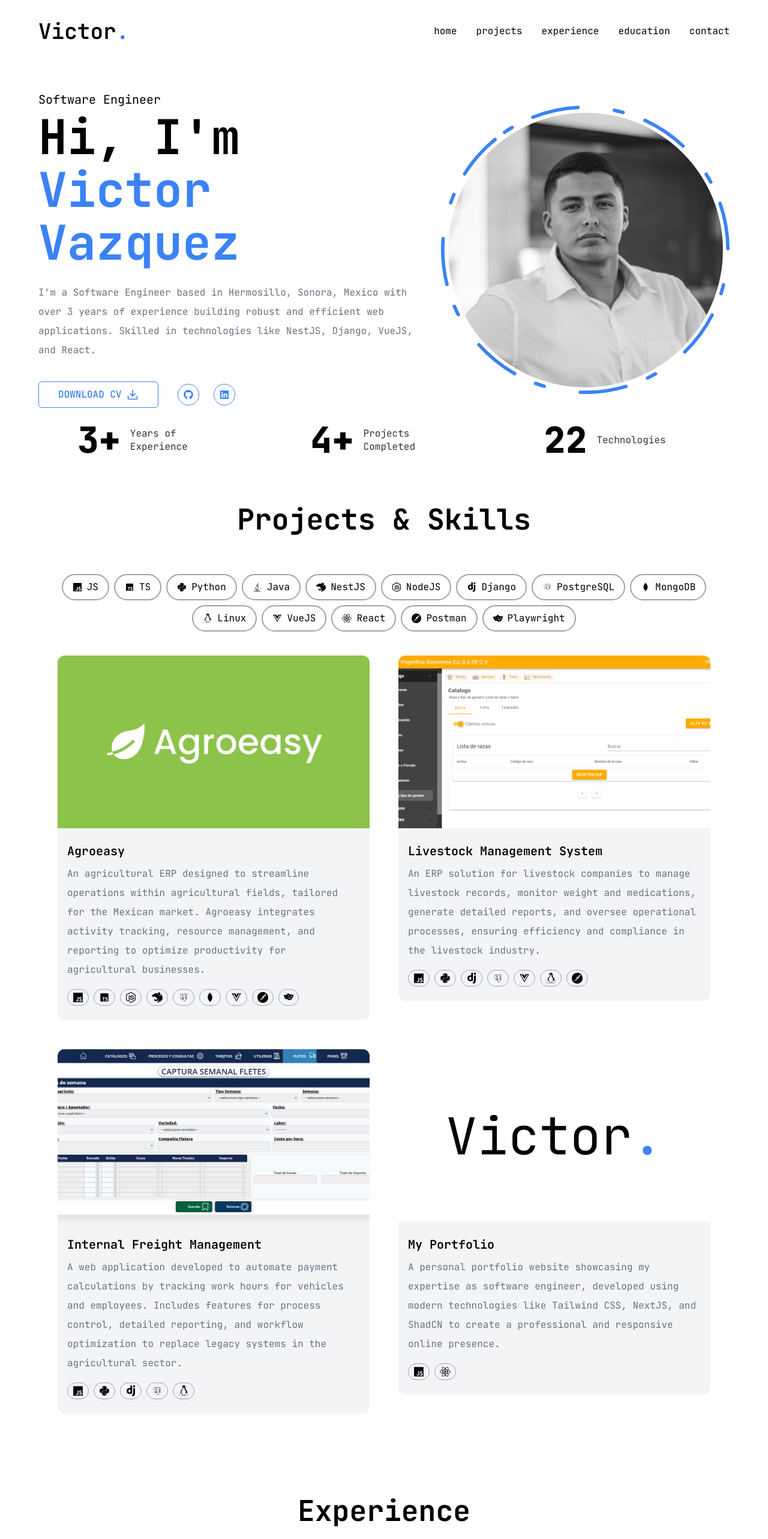
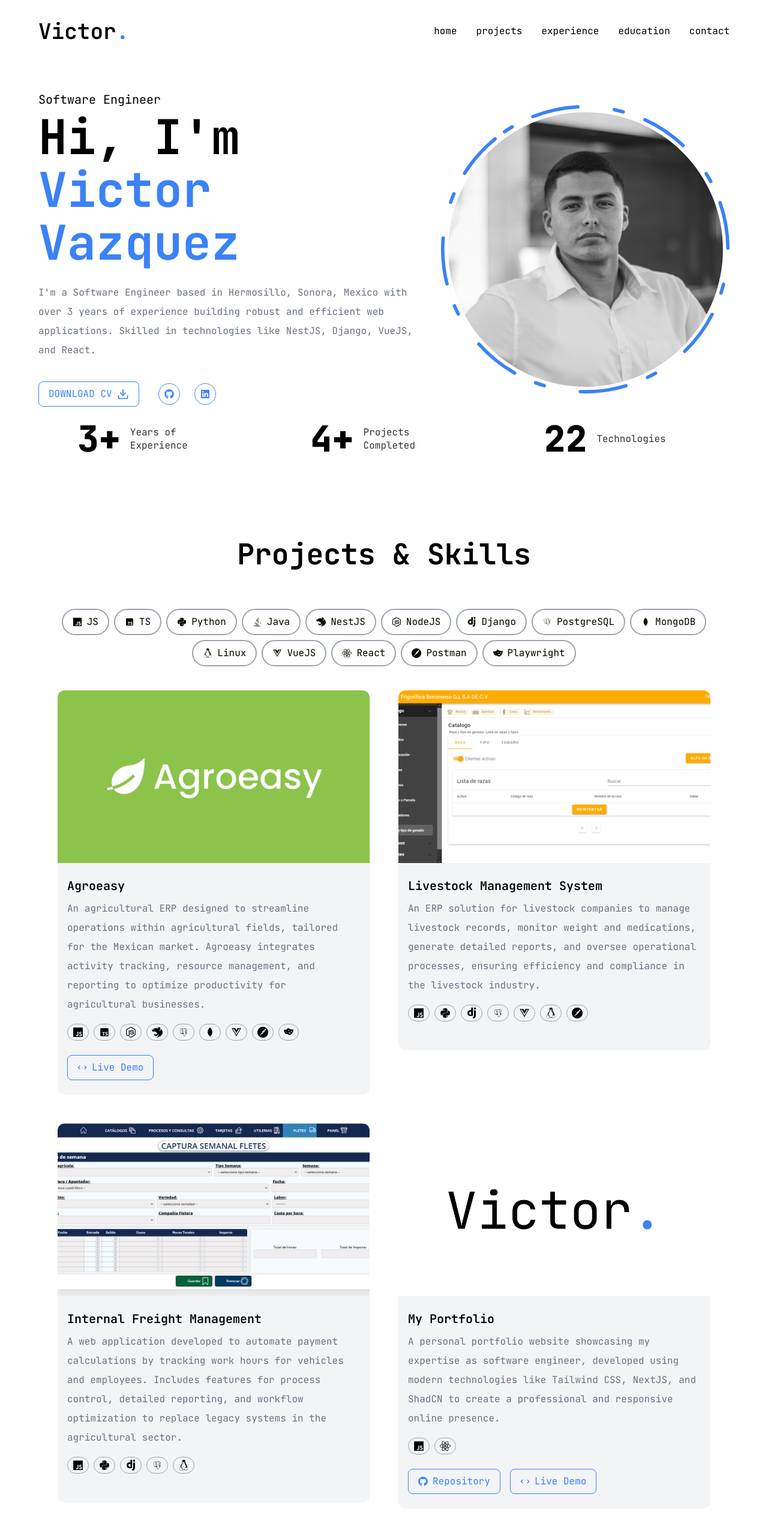
Before and after one commit to VictorVazquez512/my-portfolio, a Next.js app: page / in a window 1280 px wide. Shown: the top 2566 px of the page at 60% size. Built offline with nearby package versions, Linux system fonts and the light colour scheme.

Commit message:
Adding Live and Repo buttons, forms improved, responsive problems for larger screens fixed

```diff
--- a/src/app/components/ContactMeSection.jsx
+++ b/src/app/components/ContactMeSection.jsx
@@ -1,5 +1,5 @@
 "use client";
-import { useState } from "react";
+import { useState, useRef } from "react";
 import Socials from "./Socials";
 import { Button } from "@/components/ui/button";
 import { toast } from "sonner";
@@ -7,6 +7,7 @@ import Spinner from "./Spinner";
 
 function ContactMeSection() {
   const [submittingEmail, setSubmittingEmail] = useState(false);
+  const formRef = useRef(null);
 
   const handleSubmit = async (e) => {
     e.preventDefault();
@@ -33,6 +34,10 @@ function ContactMeSection() {
     if (response.status === 200) {
       toast.success("Email sent successfully! I will get back to you soon.");
       setSubmittingEmail(false);
+
+      if (formRef.current) {
+        formRef.current.reset();
+      }
     } else {
       toast.error(
         "An error occurred while sending the email. Please try again."
@@ -66,7 +71,11 @@ function ContactMeSection() {
         </div>
         {/* Form */}
         <div className="flex flex-col w-full lg:w-[50%] lg:my-12 lg:py-6 px-6 gap-4">
-          <form className="flex flex-col gap-4" onSubmit={handleSubmit}>
+          <form
+            ref={formRef}
+            className="flex flex-col gap-4"
+            onSubmit={handleSubmit}
+          >
             {/* email field */}
             <label
               htmlFor="email"
--- a/src/app/components/HeroSection.jsx
+++ b/src/app/components/HeroSection.jsx
@@ -26,17 +26,17 @@ function HeroSection() {
             </p>
             {/* Btn and socials */}
             <div className="flex flex-col lg:flex-row items-center gap-8">
-              <Button
-                variant="outline"
-                size="lg"
-                className="uppercase flex items-center gap-2 border border-blue
-                text-blue text-base hover:bg-blue
-                hover:text-primary hover:transition-all duration-500"
+              <a
                 href="/assets/CV-VictorVazquez.pdf"
+                rel="noopener noreferrer"
+                download="CV-VictorVazquez.pdf"
+                className="uppercase flex items-center gap-2 border border-blue text-blue text-base
+                          hover:bg-blue hover:text-primary hover:transition-all duration-500
+                          px-4 py-2 rounded-lg"
               >
                 <span>Download CV</span>
                 <FiDownload className="text-xl" />
-              </Button>
+              </a>
               <div className="mb-8 xl:mb-0">
                 <Socials
                   containerStyles="flex gap-6"
--- a/src/app/components/ProjectCard.jsx
+++ b/src/app/components/ProjectCard.jsx
@@ -1,6 +1,14 @@
-import { useState } from "react";
+import { FaGithub } from "react-icons/fa";
+import { RiCodeView } from "react-icons/ri";
 
-function ProjectCard({ imgPath, title, description, tags }) {
+function ProjectCard({
+  imgPath,
+  title,
+  description,
+  tags,
+  repositoryPath,
+  livePath,
+}) {
   return (
     <div>
       {/* Image */}
@@ -16,6 +24,7 @@ function ProjectCard({ imgPath, title, description, tags }) {
       <div className="text-secondary rounded-b-xl bg-gray-100 py-6 px-4">
         <h3 className="text-xl font-semibold mb-2"> {title} </h3>
         <p className="text-paragraph"> {description} </p>
+        {/* Tags */}
         <div className="flex flex-row flex-wrap gap-2 mt-4">
           {tags.map((tag) => (
             <span
@@ -27,6 +36,35 @@ function ProjectCard({ imgPath, title, description, tags }) {
             </span>
           ))}
         </div>
+        {/* Buttons */}
+        <div className="mt-6 flex flex-wrap gap-4">
+          {repositoryPath && (
+            <a
+              href={repositoryPath}
+              target="_blank"
+              rel="noopener noreferrer"
+              className=" flex items-center gap-2 border border-blue text-blue text-base
+                          hover:bg-blue hover:text-primary hover:transition-all duration-500
+                          px-4 py-2 rounded-lg"
+            >
+              <FaGithub />
+              Repository
+            </a>
+          )}
+          {livePath && (
+            <a
+              href={livePath}
+              target="_blank"
+              rel="noopener noreferrer"
+              className=" flex items-center gap-2 border border-blue text-blue text-base
+                          hover:bg-blue hover:text-primary hover:transition-all duration-500
+                          px-4 py-2 rounded-lg"
+            >
+              <RiCodeView />
+              Live Demo
+            </a>
+          )}
+        </div>
       </div>
     </div>
   );
--- a/src/app/components/SkillsProjectsSection.jsx
+++ b/src/app/components/SkillsProjectsSection.jsx
@@ -49,6 +49,7 @@ const projectsList = [
       postman,
       playwright,
     ],
+    livePath: "https://www.agroeasy.com.mx",
   },
   {
     id: 2,
@@ -73,6 +74,8 @@ const projectsList = [
       "A personal portfolio website showcasing my expertise as software engineer, developed using modern technologies like Tailwind CSS, NextJS, and ShadCN to create a professional and responsive online presence.",
     image: "/assets/myPortfolio.png",
     tags: [js, react],
+    repositoryPath: "https://github.com/VictorVazquez512/my-portfolio",
+    livePath: "/",
   },
 ];
 
@@ -196,6 +199,10 @@ function SkillsProjectsSection() {
               description={project.description}
               imgPath={project.image}
               tags={project.tags}
+              repositoryPath={
+                project.repositoryPath ? project.repositoryPath : undefined
+              }
+              livePath={project.livePath ? project.livePath : undefined}
             />
           ))}
         </div>
--- a/src/app/components/Socials.jsx
+++ b/src/app/components/Socials.jsx
@@ -11,7 +11,13 @@ function Socials({ containerStyles, iconStyles }) {
     <div className={containerStyles}>
       {socialsList.map((social, index) => {
         return (
-          <Link href={social.path} key={index} className={iconStyles}>
+          <Link
+            target="_blank"
+            rel="noopener noreferrer"
+            href={social.path}
+            key={index}
+            className={iconStyles}
+          >
             <social.icon />
           </Link>
         );
--- a/src/app/layout.js
+++ b/src/app/layout.js
@@ -17,7 +17,7 @@ export default function RootLayout({ children }) {
   return (
     <html lang="en">
       <body className={jetbrains_Mono.variable}>
-        <Toaster />
+        <Toaster richColors={true} />
         {children}
       </body>
     </html>
--- a/src/app/page.js
+++ b/src/app/page.js
@@ -68,7 +68,7 @@ export default function Home() {
 
   return (
     <>
-      <header className="min-h-screen">
+      <header className="min-h-fit">
         <Navbar />
         <HeroSection />
       </header>
```
Also changed, not shown: 1 other file (tests, documents, lock files or other folders).
